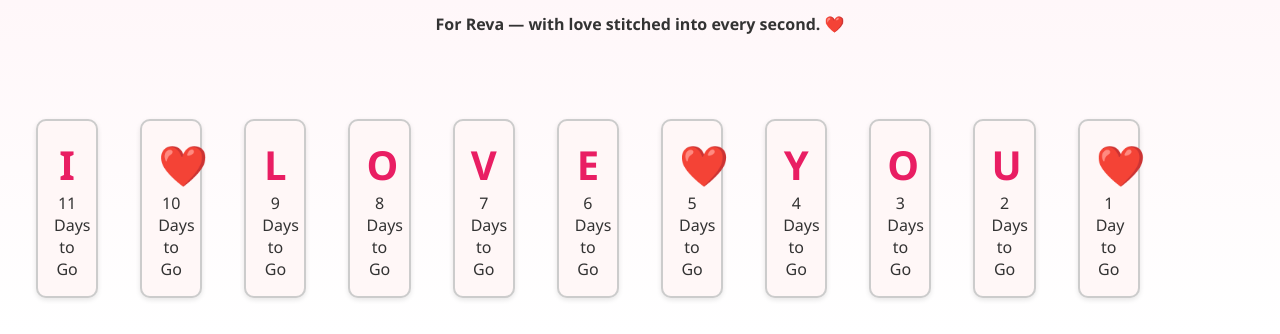
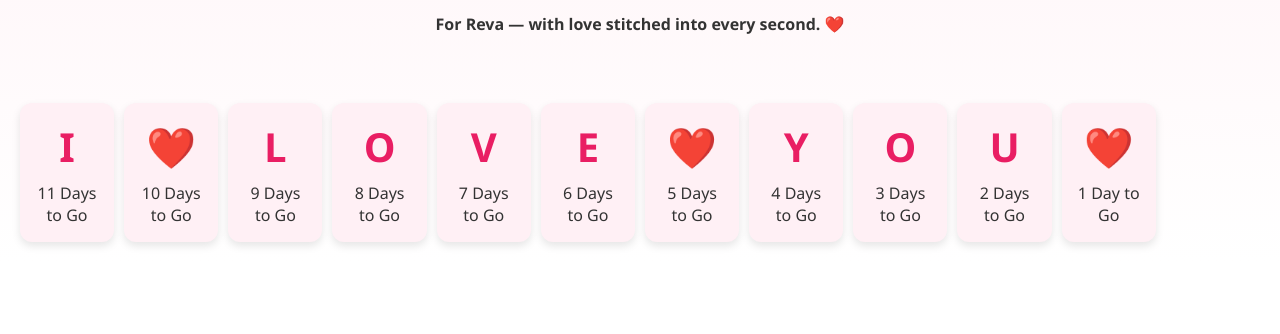
Before and after one commit to SatejB/Happy-Birthday-Love, a plain HTML site: page index.html in a window 1280 px wide. Shown: the part 742-1076 px from the top of the page. After the commit the page ends 1004 px from the top, so only its background shows below. Drawn offline with Linux system fonts and the light colour scheme.

Commit message:
style changes for tile

```diff
--- a/style.css
+++ b/style.css
@@ -86,15 +86,18 @@ h1 {
   font-size: 24px;
   cursor: pointer;
 }
+
 .day-tile {
-  border: 2px solid #ccc;
   padding: 1rem;
-  margin: 1rem;
-  border-radius: 10px;
-  background: #fff7f7;
-  cursor: pointer;
   text-align: center;
-  transition: all 0.3s ease;
+  border-radius: 12px;
+  background: #fff0f5;
+  box-shadow: 0 4px 8px rgba(0,0,0,0.1);
+}
+
+.tile-letter {
+  font-family: 'Segoe UI', sans-serif;
+  margin-bottom: 0.5rem;
 }
 
 .day-tile.locked {
```
